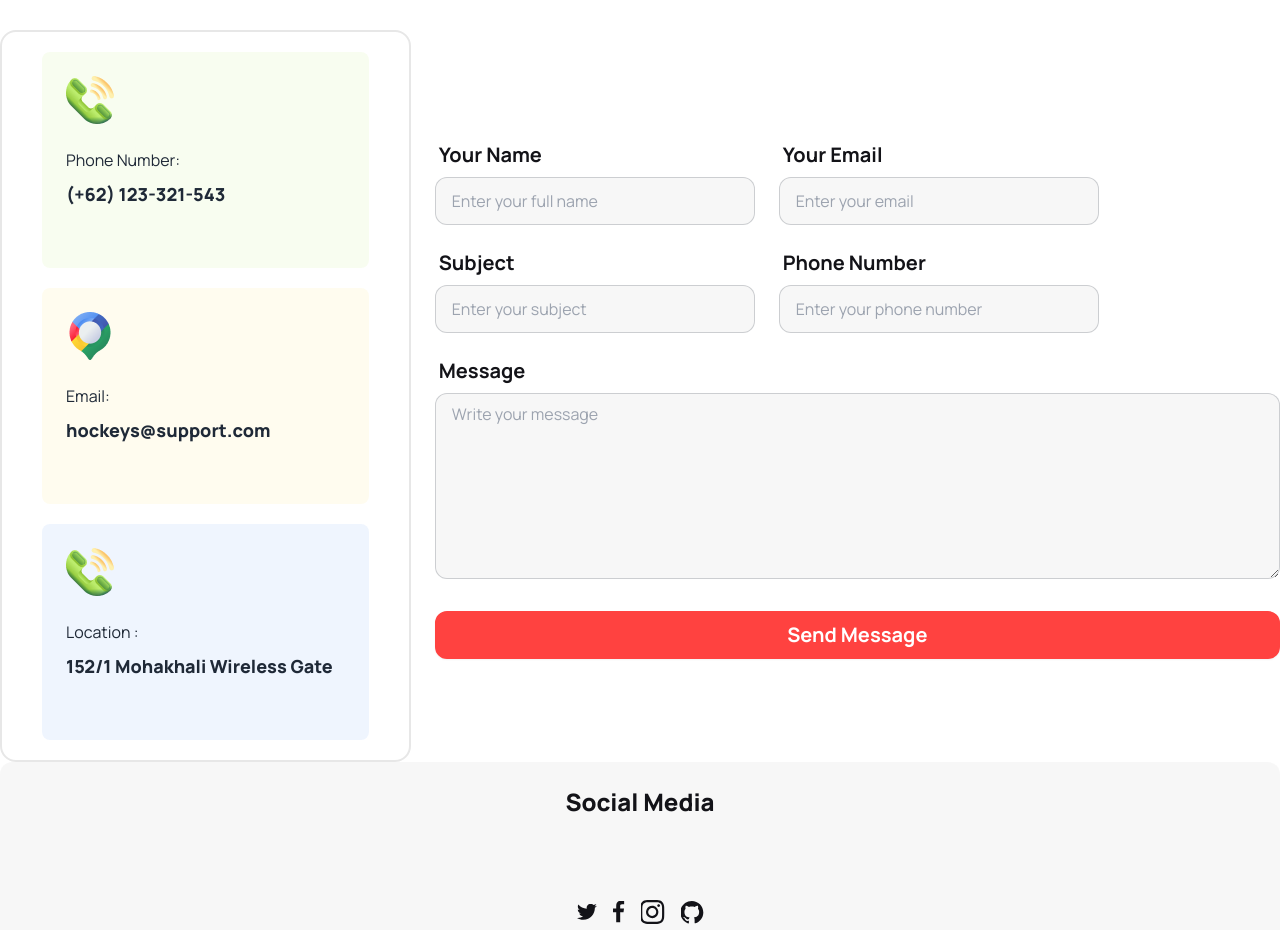
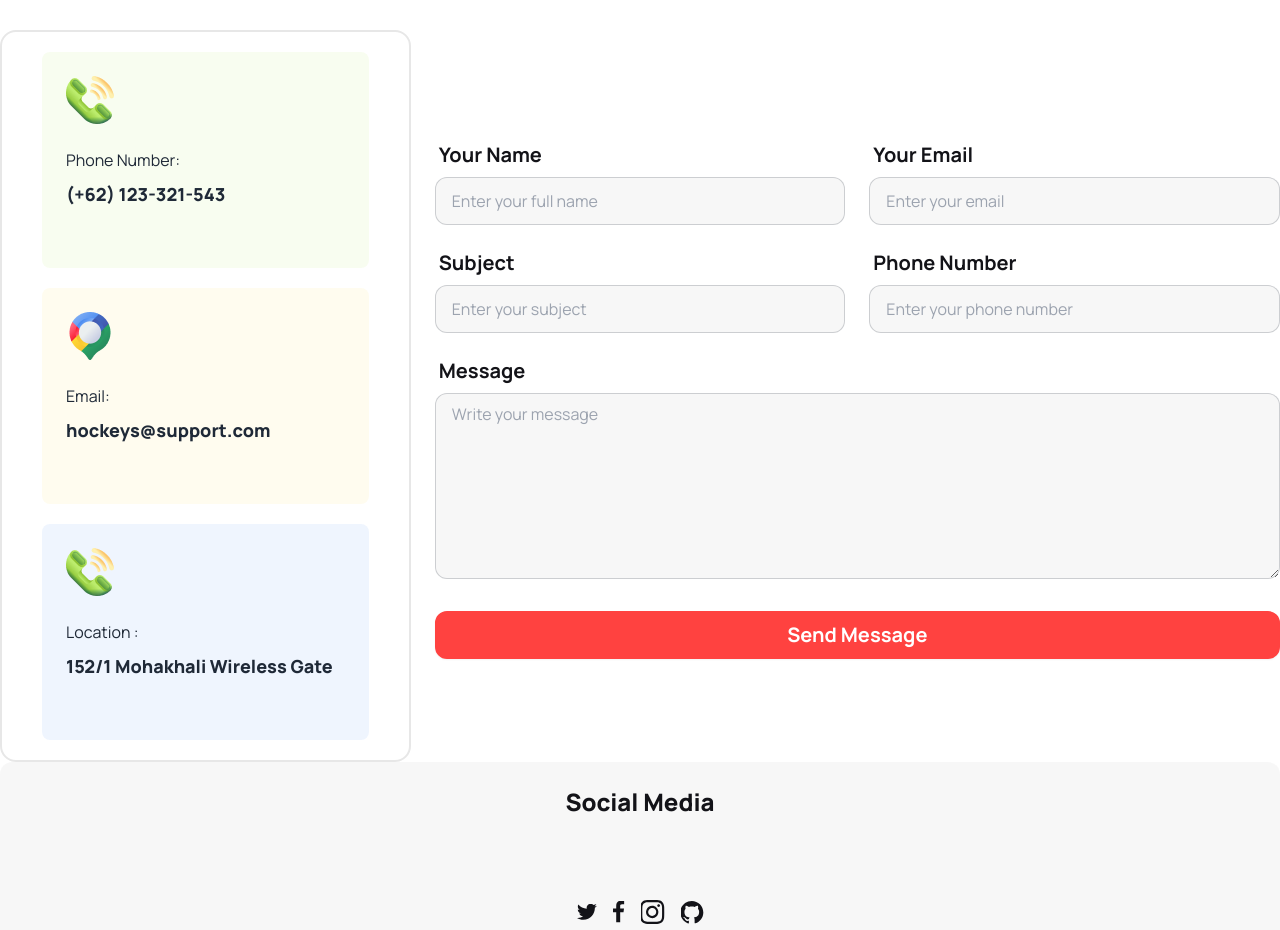
Before and after one commit to zaman-atif/B9A3-Hockeys, a plain HTML site: page index.html in a window 1280 px wide. Shown: the part 4320-5250 px from the top of the page. Drawn offline with nearby package versions, Linux system fonts and the light colour scheme.

Commit message:
incremental changes

```diff
--- a/index.html
+++ b/index.html
@@ -120,7 +120,8 @@
 
                     <div class="rounded-2xl bg-[#131318] p-8 max-w-[566px]">
                         <h1 class="text-white text-2xl font-extrabold mb-4">Meet all the heroes from the field</h1>
-                        <p class="text-[#FFFFFF99] font-medium text-base">Get up close and personal with all the heroes of
+                        <p class="text-[#FFFFFF99] font-medium text-base">Get up close and personal with all the heroes
+                            of
                             the field through detailed player profiles that highlight their
                             achievements and playing styles.</p>
                     </div>
@@ -1319,44 +1320,44 @@
                 <!-- Form container -->
                 <div class="lg:col-span-2">
                     <div class="flex flex-col lg:flex-row gap-6">
-                        <label class="form-control w-full max-w-xs">
+                        <label class="form-control w-full ">
                             <div class="label">
                                 <span class="label-text text-[#131318] font-bold text-xl ">Your Name</span>
                             </div>
                             <input type="text" placeholder="Enter your full name"
-                                class="input input-bordered w-full max-w-xs rounded-xl text[#1313184D] text-base font-normal bg-[#13131808]" />
+                                class="input input-bordered w-full  rounded-xl text[#1313184D] text-base font-normal bg-[#13131808]" />
                             <div class="label">
 
                             </div>
                         </label>
-                        <label class="form-control w-full max-w-xs">
+                        <label class="form-control w-full ">
                             <div class="label">
                                 <span class="label-text text-[#131318] font-bold text-xl ">Your Email</span>
                             </div>
                             <input type="email" placeholder="Enter your email"
-                                class="input input-bordered w-full max-w-xs rounded-xl text[#1313184D] text-base font-normal bg-[#13131808]" />
+                                class="input input-bordered w-full  rounded-xl text[#1313184D] text-base font-normal bg-[#13131808]" />
                             <div class="label">
 
                             </div>
                         </label>
                     </div>
                     <div class="flex flex-col lg:flex-row gap-6">
-                        <label class="form-control w-full max-w-xs">
+                        <label class="form-control w-full ">
                             <div class="label">
                                 <span class="label-text text-[#131318] font-bold text-xl ">Subject</span>
                             </div>
                             <input type="text" placeholder="Enter your subject"
-                                class="input input-bordered w-full max-w-xs rounded-xl text[#1313184D] text-base font-normal bg-[#13131808]" />
+                                class="input input-bordered w-full  rounded-xl text[#1313184D] text-base font-normal bg-[#13131808]" />
                             <div class="label">
 
                             </div>
                         </label>
-                        <label class="form-control w-full max-w-xs">
+                        <label class="form-control w-full ">
                             <div class="label">
                                 <span class="label-text text-[#131318] font-bold text-xl ">Phone Number</span>
                             </div>
                             <input type="email" placeholder="Enter your phone number"
-                                class="input input-bordered w-full max-w-xs rounded-xl text[#1313184D] text-base font-normal bg-[#13131808]" />
+                                class="input input-bordered w-full  rounded-xl text[#1313184D] text-base font-normal bg-[#13131808]" />
                             <div class="label">
 
                             </div>
```
